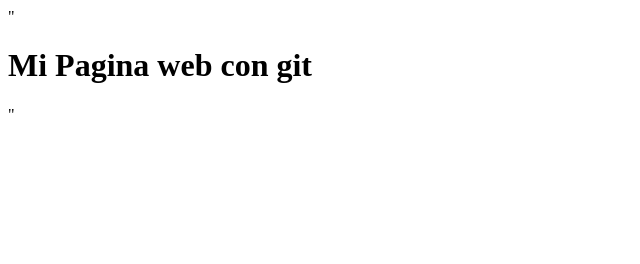
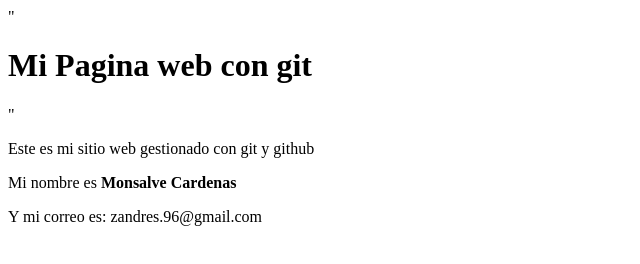
Before and after one commit to MonsalveCardenas/Monsalve, a plain HTML site: page index.html in a window 1280 px wide. Shown: the whole page, without its empty margins (0-640 px from the left). Drawn offline with Linux system fonts and the light colour scheme.

Commit message:
Se agragan datos al index

```diff
--- a/index.html
+++ b/index.html
@@ -1 +1,4 @@
 "<h1>Mi Pagina web con git</h1>"
+<p>Este es mi sitio web gestionado con git y github</p>
+<p>Mi nombre es <strong>Monsalve Cardenas</strong></p>
+<p>Y mi correo es: zandres.96@gmail.com</p>
```
